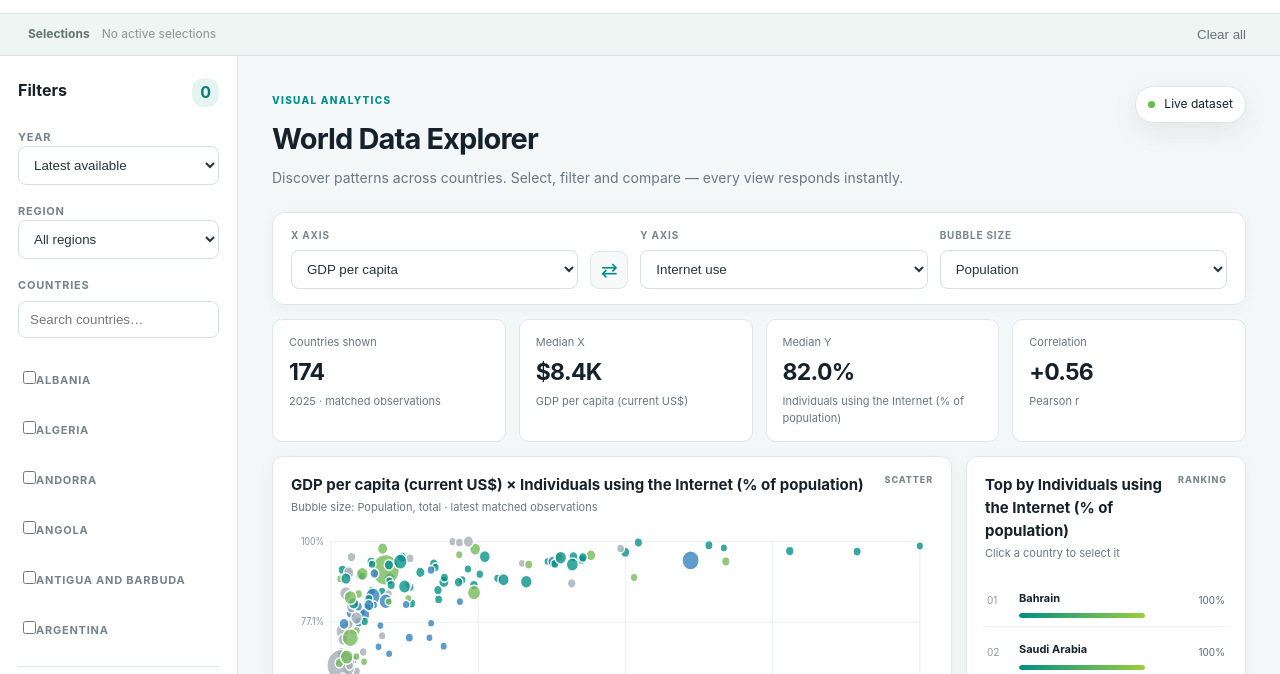
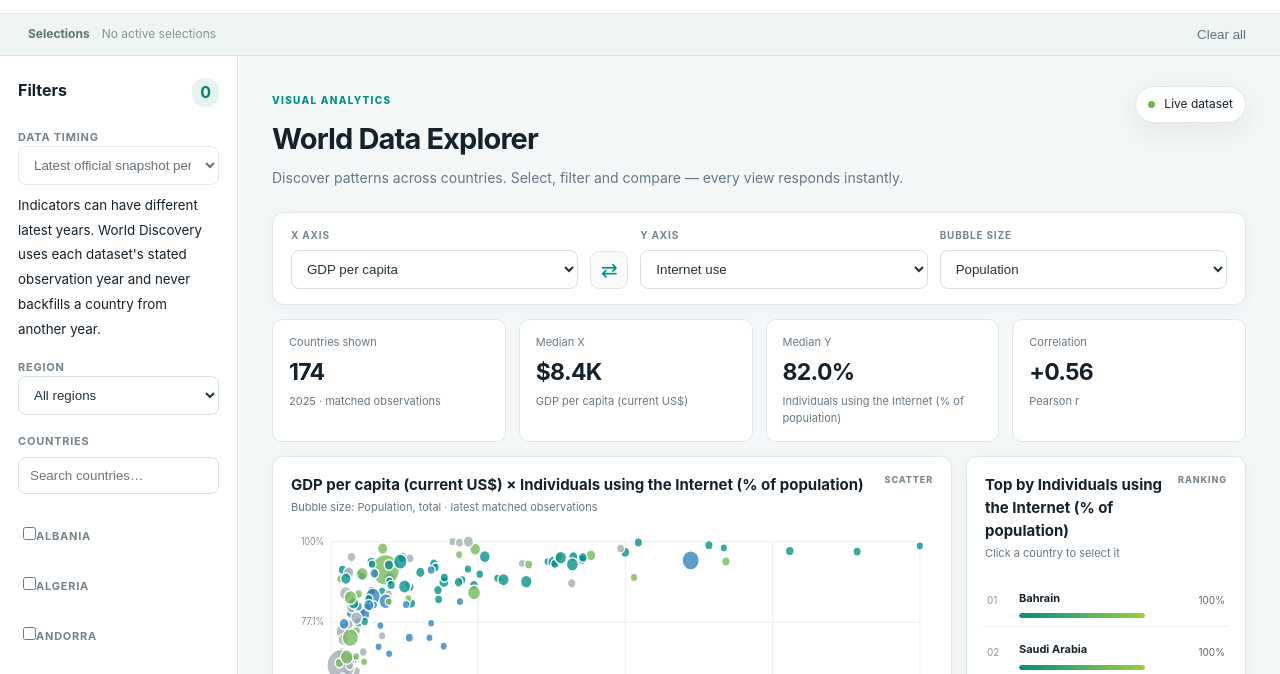
Before and after one commit to gunflo1011-debug/world-discovery-engine, a website: page site/explore/index.html in a window 1280 px wide. Shown: the part 50-724 px from the top of the page. Drawn offline with Linux system fonts and the light colour scheme.

Commit message:
Clarify Explorer data timing

```diff
--- a/site/explore/index.html
+++ b/site/explore/index.html
@@ -17,7 +17,8 @@
 <main class="dashboard-shell">
   <aside class="filter-panel">
     <div class="filter-title"><span>Filters</span><span class="filter-count" id="filter-count">0</span></div>
-    <label>Year<select id="year"><option>Latest available</option></select></label>
+    <label>Data timing<select id="year" disabled aria-label="Data timing"><option>Latest official snapshot per indicator</option></select></label>
+    <small class="timing-note">Indicators can have different latest years. World Discovery uses each dataset's stated observation year and never backfills a country from another year.</small>
     <label>Region<select id="region"><option value="all">All regions</option></select></label>
     <div class="filter-section"><span>Countries</span><input id="country-search" type="search" placeholder="Search countries…"><div id="country-list" class="country-list"></div></div>
     <div class="source-note"><span class="live-dot"></span><div><strong>Official data</strong><small>World Bank · WDI</small></div></div>
```
